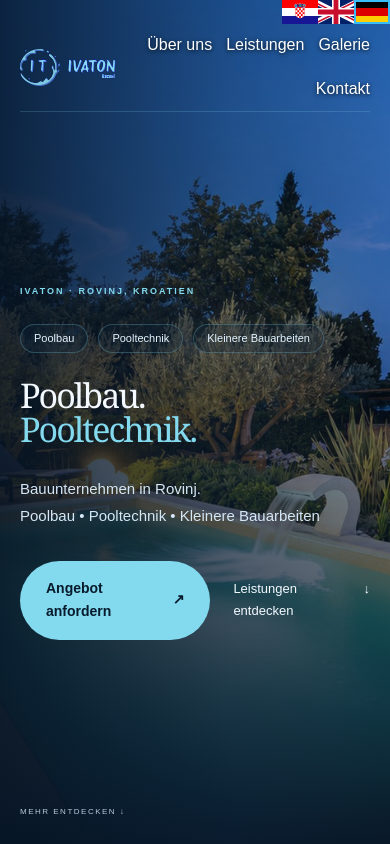
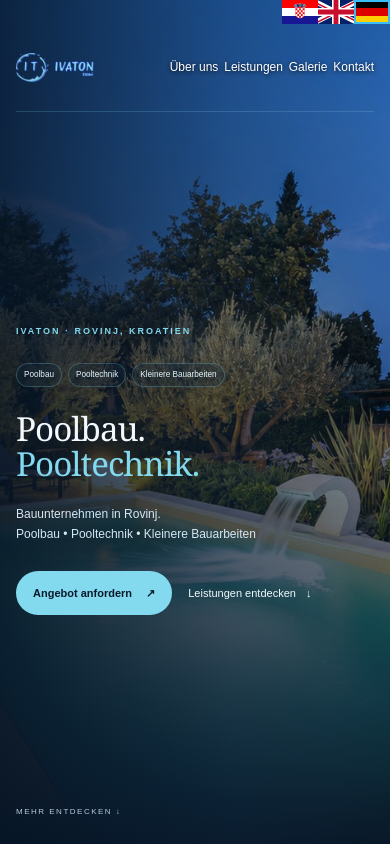
Before and after one commit to programmerant/ivaton-preview, a plain HTML site: page de.html in a window 390 px wide. Shown: the top 844 px of the page. Drawn offline with Linux system fonts and the light colour scheme.

Commit message:
Improve mobile header alignment and typography

```diff
--- a/css/ivaton-languages.css
+++ b/css/ivaton-languages.css
@@ -139,3 +139,86 @@ body > .language-switcher a[href="de.html"] { order: 3; }
 @media (max-width: 480px) {
     .header > nav { min-width: 0; }
 }
+
+/* IVATON MOBILE FIX START */
+@media (max-width: 640px) {
+    .wrap { width: calc(100% - 32px); }
+    .header {
+        top: 24px;
+        height: 88px;
+        min-height: 88px;
+        gap: 8px;
+        align-items: center;
+    }
+    .header .logo-slot {
+        width: clamp(64px, 20vw, 100px);
+        height: 56px;
+    }
+    .header > nav {
+        display: flex;
+        flex-wrap: nowrap;
+        flex: 0 1 auto;
+        min-width: 0;
+        margin-left: auto;
+        gap: clamp(5px, 1.5vw, 10px);
+        font-size: clamp(12px, 2.8vw, 15px);
+        font-weight: 400;
+        line-height: 1.35;
+        align-items: center;
+    }
+    .header > nav, .hero-description {
+        font-family: Arial, Helvetica, sans-serif;
+        font-weight: 400;
+    }
+    .header > nav a {
+        justify-content: center;
+        min-height: 44px;
+        white-space: nowrap;
+        text-align: center;
+    }
+    .hero-content {
+        padding-top: 160px;
+        padding-bottom: 65px;
+    }
+    .hero h1 {
+        font-size: clamp(29px, 8.5vw, 50px);
+        line-height: 1.06;
+        letter-spacing: -1px;
+        margin-bottom: 24px;
+    }
+    .hero-description {
+        font-size: clamp(12px, 2.8vw, 15px);
+        line-height: 1.65;
+    }
+    .hero .eyebrow { margin-bottom: 24px; }
+    .hero .tags {
+        flex-wrap: nowrap;
+        gap: 6px;
+        margin-bottom: 24px;
+    }
+    .hero .tags span {
+        min-width: 0;
+        padding: 4px 7px;
+        font-size: clamp(8px, 2.1vw, 11px);
+    }
+    .hero .actions {
+        flex-wrap: wrap;
+        gap: 12px 16px;
+        margin-top: 26px;
+    }
+    .hero .actions .button {
+        min-height: 44px;
+        padding: 11px 16px;
+        font-size: clamp(11px, 2.8vw, 14px);
+        gap: 14px;
+        white-space: nowrap;
+    }
+    .hero .actions .text-link {
+        align-items: center;
+        min-height: 44px;
+        font-size: clamp(11px, 2.8vw, 14px);
+        gap: 10px;
+        white-space: nowrap;
+    }
+}
+/* IVATON MOBILE FIX END */
```
